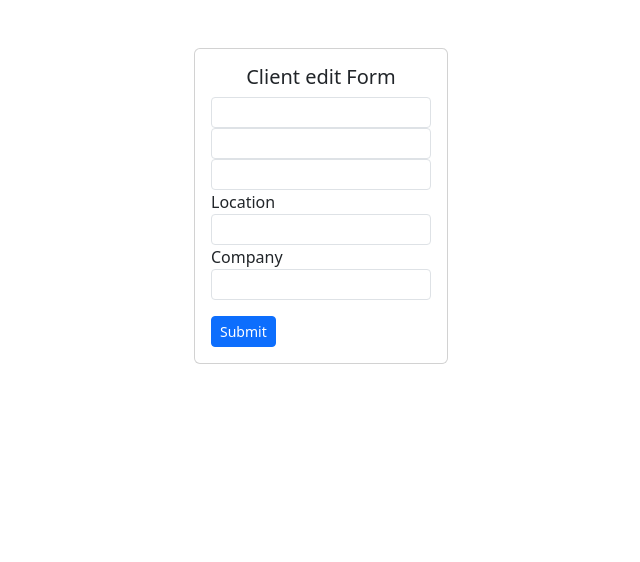
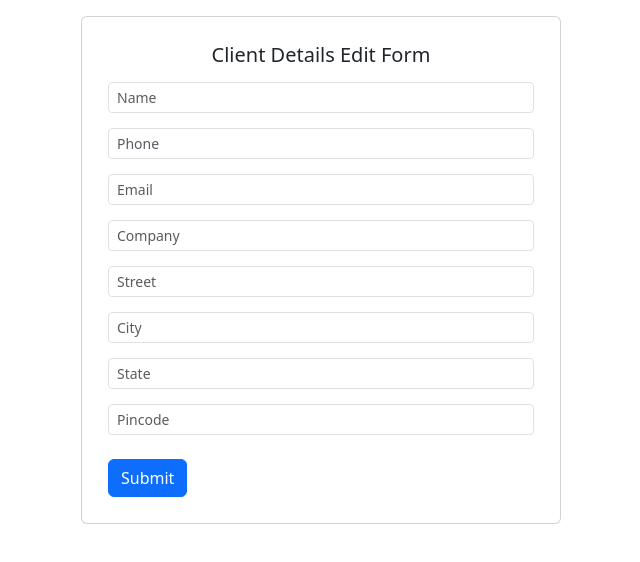
Before and after one commit to github-vandhana/Crud, an Angular app: page /edit in a window 1280 px wide. Shown: the top 562 px of the page, without its empty margins (319-959 px from the left). Built offline with nearby package versions, Linux system fonts and the light colour scheme.

Commit message:
template-driven-form

```diff
--- a/src/app/edit/client-details-edit/client-details-edit.component.css
+++ b/src/app/edit/client-details-edit/client-details-edit.component.css
@@ -0,0 +1,7 @@
+input{
+  margin-top: 15px;
+}
+
+.card{
+  padding: 10px;
+}
--- a/src/app/edit/client-details-edit/client-details-edit.component.html
+++ b/src/app/edit/client-details-edit/client-details-edit.component.html
@@ -1,30 +1,34 @@
-<div class="d-flex justify-content-center mt-5">
-  <div class="card">
+<div class="d-flex justify-content-center mt-3">
+  <div class="card" style="width:30rem;">
     <div class="card-body">
-      <h5 class="card-title text-center">Client edit Form</h5>
-
-      <form (ngSubmit)="onSubmit()" >
+      <h5 class="card-title text-center">Client Details Edit Form</h5>
+      <form #clientEditform="ngForm" (ngSubmit)="onSubmit(clientEditform)">
         <div class="form-group">
-
-          <input type="text" class="form-control form-control-sm" id="name" formControlName="name">
+          <input type="text" class="form-control form-control-sm" id="name" placeholder="Name" [(ngModel)]="clientData.name" name="name" required>
         </div>
         <div class="form-group">
-          <input type="text" class="form-control form-control-sm" id="phone" formControlName="phone">
+          <input type="text" class="form-control form-control-sm" id="phone" placeholder="Phone" [(ngModel)]="clientData.phone" name="phone" required>
         </div>
         <div class="form-group">
-          <input type="email" class="form-control form-control-sm" id="email" formControlName="email">
+          <input type="email" class="form-control form-control-sm" id="email" placeholder="Email" [(ngModel)]="clientData.email" name="email" required>
         </div>
         <div class="form-group">
-          <label for="location">Location</label>
-          <input type="text" class="form-control form-control-sm" id="location" formControlName="location">
+          <input type="text" class="form-control form-control-sm" id="company" placeholder="Company" [(ngModel)]="clientData.company" name="company" required>
         </div>
         <div class="form-group">
-          <label for="company">Company</label>
-          <input type="text" class="form-control form-control-sm" id="company" formControlName="company">
+          <input type="text" class="form-control form-control-sm" id="street" placeholder="Street" [(ngModel)]="clientData.address.street" name="street" required>
         </div>
-        <button type="submit" class="btn btn-primary btn-sm mt-3">Submit</button>
+        <div class="form-group">
+          <input type="text" class="form-control form-control-sm" id="city" placeholder="City" [(ngModel)]="clientData.address.city" name="city" required>
+        </div>
+        <div class="form-group">
+          <input type="text" class="form-control form-control-sm" id="state" placeholder="State" [(ngModel)]="clientData.address.state" name="state" required>
+        </div>
+        <div class="form-group">
+          <input type="text" class="form-control form-control-sm" id="pincode" placeholder="Pincode" [(ngModel)]="clientData.address.pincode" name="pincode" required>
+        </div>
+        <button type="submit" class="btn btn-primary mt-4">Submit</button>
       </form>
-
     </div>
   </div>
 </div>
--- a/src/app/edit/client-details-edit/client-details-edit.component.ts
+++ b/src/app/edit/client-details-edit/client-details-edit.component.ts
@@ -1,14 +1,33 @@
+import { CommonModule } from '@angular/common';
 import { Component } from '@angular/core';
-
+import { FormsModule } from '@angular/forms';
+import { NgForm } from '@angular/forms';
 @Component({
   selector: 'app-client-details-edit',
   standalone: true,
-  imports: [],
+  imports: [CommonModule,FormsModule],
   templateUrl: './client-details-edit.component.html',
   styleUrl: './client-details-edit.component.css'
 })
 export class ClientDetailsEditComponent {
-  onSubmit(){
-
+  clientData:any= {
+    name: '',
+    phone: '',
+    email: '',
+    company: '',
+    address: {
+      street: '',
+      city: '',
+      state: '',
+      pincode: ''
+    }
+  };
+  onSubmit(clientEditform: NgForm) {
+    if (clientEditform.valid) {
+      console.log('Form submitted successfully!');
+      console.log(this.clientData);
+    } else {
+      console.log('Form is invalid!');
+    }
   }
 }
--- a/src/app/new-client/client-add-details/client-add-details.component.html
+++ b/src/app/new-client/client-add-details/client-add-details.component.html
@@ -1,60 +1,62 @@
 <div class="d-flex justify-content-center mt-3">
-  <div class="card shadow" style="width: 30rem;">
+  <div class="card" style="width:30rem;">
     <div class="card-body">
       <h5 class="card-title text-center">Client Information Form</h5>
       <form [formGroup]="clientForm" (ngSubmit)="onSubmit()">
         <div class="form-group">
+
           <input type="text" class="form-control form-control-sm" id="name" formControlName="name" placeholder="Name">
-          <div *ngIf="clientForm.controls['name']?.invalid && clientForm.controls['name']?.touched" class="text-danger">
+          <span *ngIf="clientForm.controls['name']?.invalid && clientForm.controls['name']?.touched" class="text-danger">
             Name is required
-          </div>
+          </span>
         </div>
         <div class="form-group">
-          <input type="text" class="form-control form-control-sm" id="phone" formControlName="phone" placeholder="Phone">
-          <div *ngIf="clientForm.controls['phone']?.invalid && clientForm.controls['phone']?.touched" class="text-danger">
+          <input type="text" class="form-control form-control-sm" id="phone" formControlName="phone" placeholder="phone">
+          <span *ngIf="clientForm.controls['phone']?.invalid && clientForm.controls['phone']?.touched" class="text-danger">
             Enter a valid 10-digit phone number
-          </div>
+          </span>
         </div>
         <div class="form-group">
-          <input type="email" class="form-control form-control-sm" id="email" formControlName="email" placeholder="Email">
-          <div *ngIf="clientForm.controls['email']?.invalid && clientForm.controls['email']?.touched" class="text-danger">
+          <input type="email" class="form-control form-control-sm" id="email" formControlName="email" placeholder="email">
+          <span *ngIf="clientForm.controls['email']?.invalid && clientForm.controls['email']?.touched" class="text-danger">
             Enter a valid email address
-          </div>
+          </span>
         </div>
+
         <div class="form-group">
-          <input type="text" class="form-control form-control-sm" id="company" formControlName="company" placeholder="Company">
-          <div *ngIf="clientForm.controls['company']?.invalid && clientForm.controls['company']?.touched" class="text-danger">
+          <input type="text" class="form-control form-control-sm" id="company" formControlName="company" placeholder="company">
+          <span *ngIf="clientForm.controls['company']?.invalid && clientForm.controls['company']?.touched" class="text-danger">
             Company is required
-          </div>
+          </span>
         </div>
         <div formGroupName="address">
           <div class="form-group">
-            <input type="text" class="form-control form-control-sm" id="street" formControlName="street" placeholder="Street">
-            <div *ngIf="clientForm.get('address')?.get('street')?.invalid && clientForm.get('address')?.get('street')?.touched" class="text-danger">
+            <input type="text" class="form-control form-control-sm" id="street" formControlName="street" placeholder="street">
+            <span *ngIf="clientForm.get('address')?.get('street')?.invalid && clientForm.get('address')?.get('street')?.touched" class="text-danger">
               Street is required
-            </div>
+            </span>
           </div>
           <div class="form-group">
-            <input type="text" class="form-control form-control-sm" id="city" formControlName="city" placeholder="City">
-            <div *ngIf="clientForm.get('address')?.get('city')?.invalid && clientForm.get('address')?.get('city')?.touched" class="text-danger">
+            <input type="text" class="form-control form-control-sm" id="city" formControlName="city" placeholder="city">
+            <span *ngIf="clientForm.get('address')?.get('city')?.invalid && clientForm.get('address')?.get('city')?.touched" class="text-danger">
               City is required
-            </div>
+            </span>
           </div>
           <div class="form-group">
-            <input type="text" class="form-control form-control-sm" id="state" formControlName="state" placeholder="State">
-            <div *ngIf="clientForm.get('address')?.get('state')?.invalid && clientForm.get('address')?.get('state')?.touched" class="text-danger">
+            <input type="text" class="form-control form-control-sm" id="state" formControlName="state" placeholder="state">
+            <span *ngIf="clientForm.get('address')?.get('state')?.invalid && clientForm.get('address')?.get('state')?.touched" class="text-danger">
               State is required
-            </div>
+          </span>
           </div>
           <div class="form-group">
-            <input type="text" class="form-control form-control-sm" id="pincode" formControlName="pincode" placeholder="PIN Code">
-            <div *ngIf="clientForm.get('address')?.get('pincode')?.invalid && clientForm.get('address')?.get('pincode')?.touched" class="text-danger">
+            <input type="text" class="form-control form-control-sm" id="pincode" formControlName="pincode" placeholder="pincode">
+            <span  *ngIf="clientForm.get('address')?.get('pincode')?.invalid && clientForm.get('address')?.get('pincode')?.touched" class="text-danger">
               Enter a valid 6-digit PIN code
-            </div>
+            </span>
           </div>
         </div>
-          <button type="submit" class="btn btn-primary mt-4" [disabled]="clientForm.invalid">Submit</button>
+        <button type="submit" class="btn btn-primary mt-4" [disabled]="clientForm.invalid">Submit</button>
       </form>
     </div>
-  </div>
 </div>
+</div>
--- a/src/app/new-client/client-add-details/client-add-details.component.ts
+++ b/src/app/new-client/client-add-details/client-add-details.component.ts
@@ -5,7 +5,7 @@ import { FormControl, FormGroup, ReactiveFormsModule, Validators } from '@angula
 @Component({
   selector: 'app-client-add-details',
   standalone: true,
-  imports: [ReactiveFormsModule,CommonModule,NgFor,NgIf],
+  imports: [ReactiveFormsModule,CommonModule],
   templateUrl: './client-add-details.component.html',
   styleUrl: './client-add-details.component.css'
 })
```
